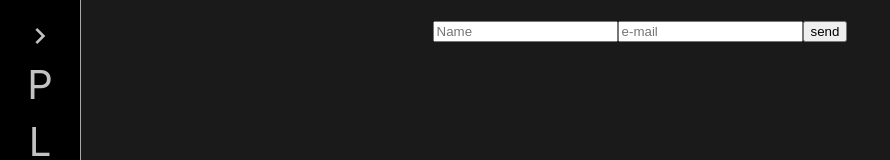
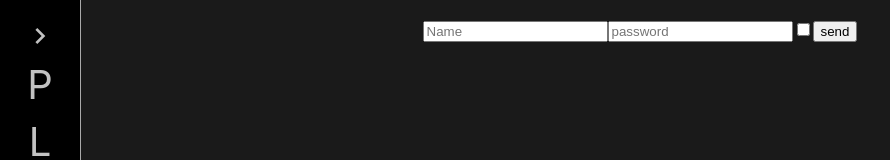
Before and after one commit to gavrilenkoanton/cards, a React (Create React App) app: page /#/login in a window 1280 px wide. Shown: the top 160 px of the page, without its empty margins (0-890 px from the left). Built offline with nearby package versions, Linux system fonts and the light colour scheme.

Commit message:
added uploading data into console & made store a window object

```diff
--- a/src/BLL/redux-store.ts
+++ b/src/BLL/redux-store.ts
@@ -2,13 +2,20 @@ import {createStore, combineReducers, applyMiddleware} from "redux";
 import thunkMiddleware from "redux-thunk"
 import {loginReducer} from "./login-reducer";
 import { registerReducer } from "./register-reducer";
+import { reducer as formReducer } from 'redux-form'
 
 
 
 let reducers = combineReducers({
     login: loginReducer,
+    form: formReducer,
     register: registerReducer
 })
 
 const store = createStore(reducers, applyMiddleware(thunkMiddleware));
+
+
+
 export default store;
+// @ts-ignore
+window.store = store;
--- a/src/components/2_Login/Login.tsx
+++ b/src/components/2_Login/Login.tsx
@@ -1,27 +1,45 @@
-import React, {useState} from 'react';
+import React, {useEffect, useState} from 'react';
 import {Field, reduxForm} from "redux-form";
 import styles from './Login.module.scss';
 
 const LoginForm = (props: any) => {
     return (
-        <form className={styles.formWrapper} onSubmit={props.handleSubmit}>
+        <form onSubmit={props.handleSubmit}>
             <Field placeholder="Name" component={"input"} name={"user_name"}/>
-            <Field placeholder="e-mail"  component={"input"} name={"user_email"}/>
+            <Field placeholder="password"  component={"input"} name={"password"}/>
+            <Field component={"input"} type={"checkbox"} name={"rememberMe"}/>
             <button>send</button>
         </form>
     )
 }
 
-const LoginReduxForm = reduxForm({form:'contact'})(LoginForm)
+const LoginReduxForm = reduxForm({form:'loginForm'})(LoginForm)
 
 
 function Login (props: any) {
+    // const [data, setData] = useState<any>({})
+    //
+    // useEffect(() => {
+    //     if(data) {
+    //         callbackTest(data);
+    //     }
+    // }, [])
 
-    const [isHidden, setHidden] = useState<boolean>(true)
+    let callbackTest = (data:any) => {
+        console.log(data)
+    }
+
+    const onSubmit = (formData: any) => {
+        //props.LoginThunk(formData.email, formData.password)
+        callbackTest(formData)
+
+    }
+
+
 
     return (
         <div className={styles.wrapper}>
-            <LoginReduxForm/>
+            <LoginReduxForm onSubmit={onSubmit}/>
         </div>
     );
 }
```
